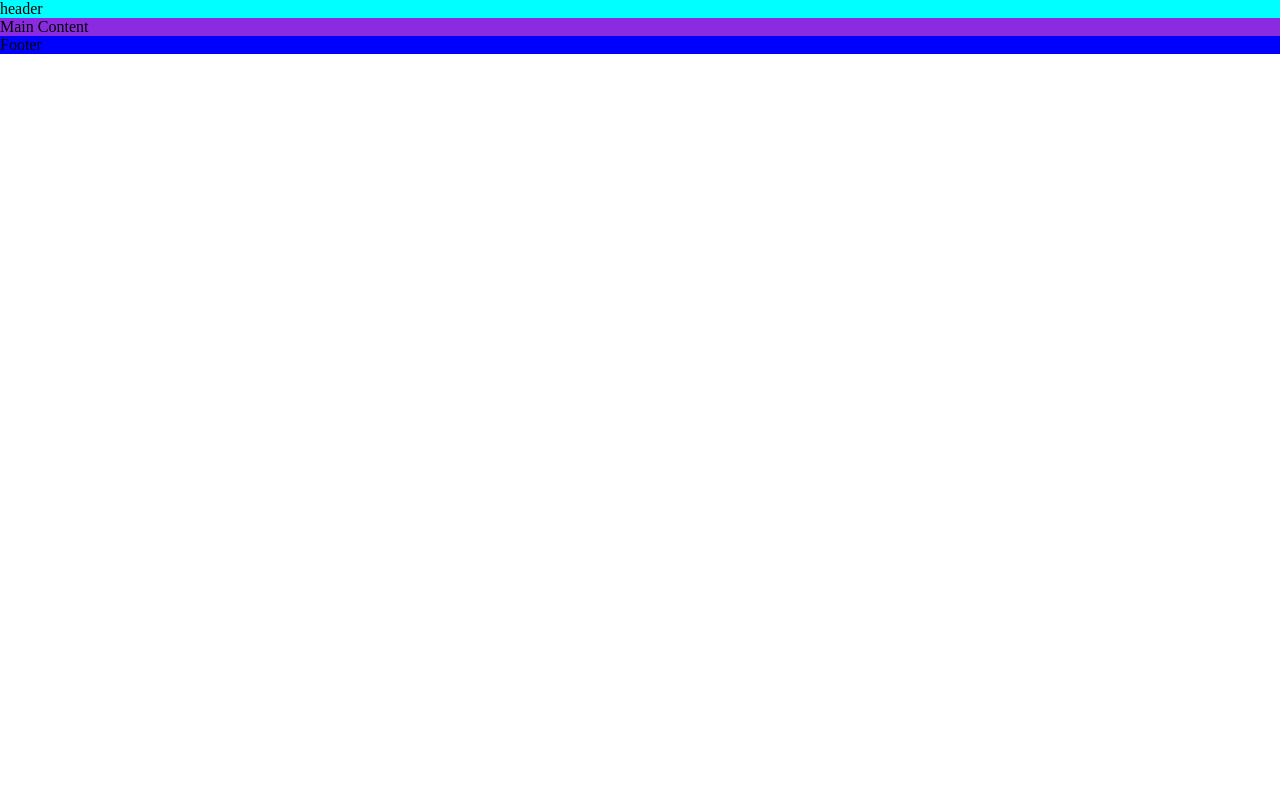
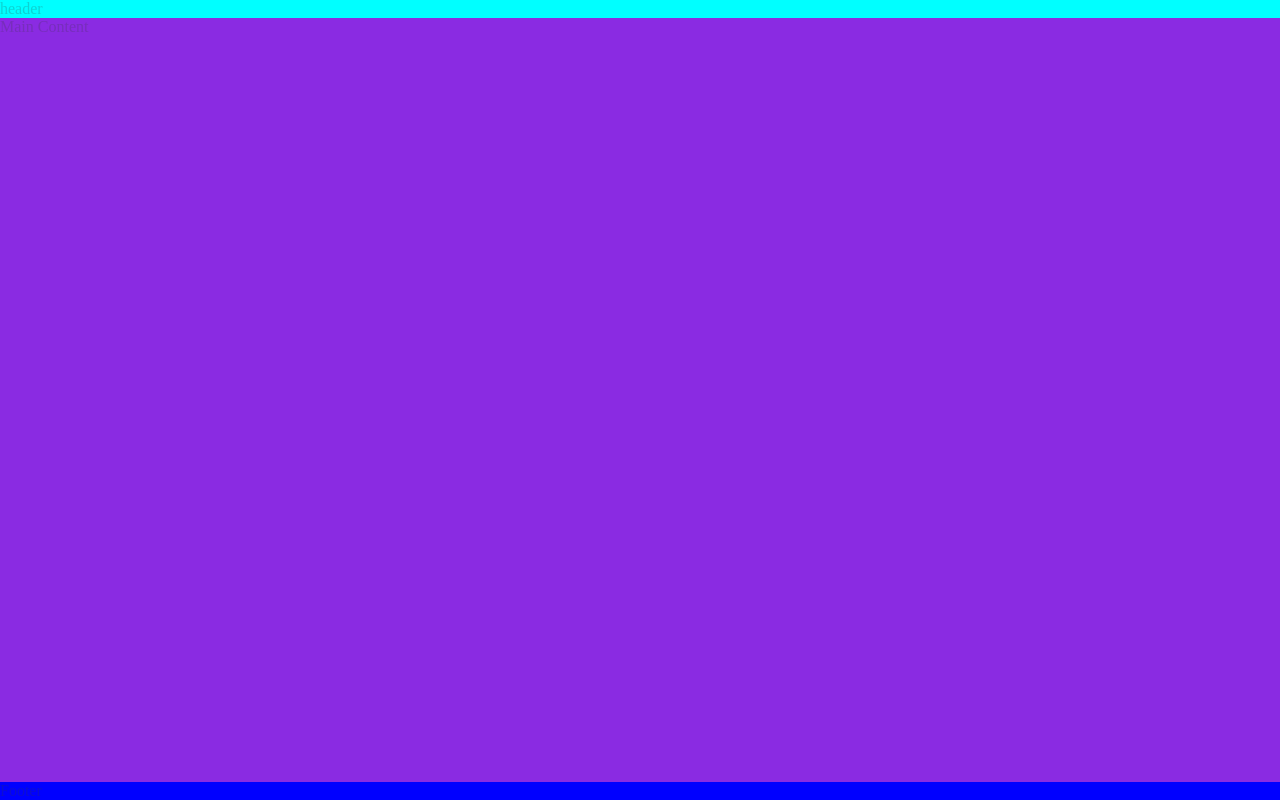
Before and after one commit to mlal83/loverunchallenge, a plain HTML site: page index.html in a window 1280 px wide. Drawn offline with Linux system fonts and the light colour scheme.

Commit message:
put in flex code

```diff
--- a/assets/css/style.css
+++ b/assets/css/style.css
@@ -4,6 +4,14 @@
     padding:0%;
     margin:0%;
     box-sizing:border-box;
+}
+
+/*General styles*/
+body {
+    min-height: 100vh;
+    display: flex;
+    flex-direction: column;
+    color:#3a3a3a3a;
 }
 
 /*header*/
@@ -15,6 +23,8 @@ header{
 /*main content*/
 main{
     background-color: blueviolet;
+    /* make main element take up surplus space to push footer down which means the main content took the whole page and footer got pushed to the bottom*/
+    flex: 1 0 auto;
 }
 /*footer*/
 footer{
```
